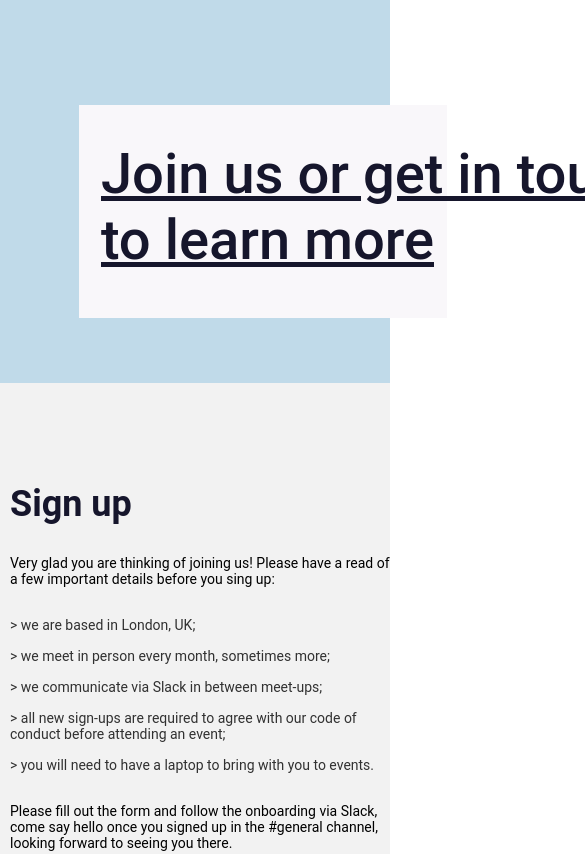
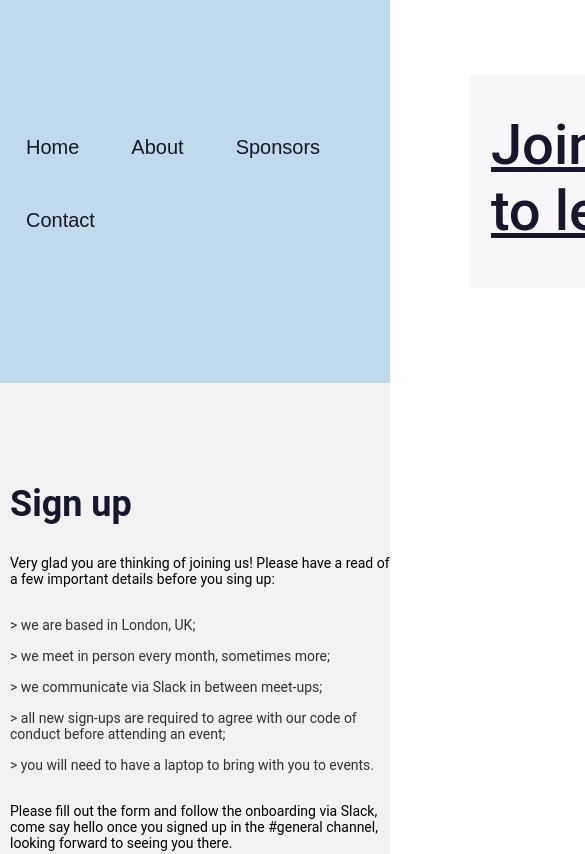
Before and after one commit to PolyglotDevsLondon/marketing-site, a Gatsby site: page /contact in a window 390 px wide. Shown: the top 854 px of the page, 585 px wide, since content can reach past the window. Built offline with nearby package versions, Linux system fonts and the light colour scheme; Gatsby itself is replaced by a stand-in of ours.

Commit message:
Responsive navbar

```diff
--- a/src/components/navbar.css
+++ b/src/components/navbar.css
@@ -1,16 +1,32 @@
-nav ul {
+  nav ul {
     list-style: none;
-    display: flex;
-    justify-content: space-evenly;
-    margin-left: 672px;
-    margin-bottom: 0;
+    margin: 0;
+    padding: 0;
+    overflow: hidden;
+    background-color: #C0DAE9;
+    float: right;
+  }
+
+  nav ul li {
+    display: inline-block;
+  }
+
+  nav ul li a {
+    display: block;
+    color: #16162C;
+    text-align: center;
+    padding: 12px 26px;
+    text-decoration: none;
     font-family: 'Raleway', sans-serif;
     font-weight: 500;
     font-size: 20px;
-    color: #16162C;
-}
-
- nav ul:hover {
-    color: #DBE9EE;
 
   }
+
+  nav ul li a:hover {
+    background-color: #AAC9DB;
+  }
+
+  @media screen and (max-width: 600px) {
+    nav ul {float: none;}
+  }
```
